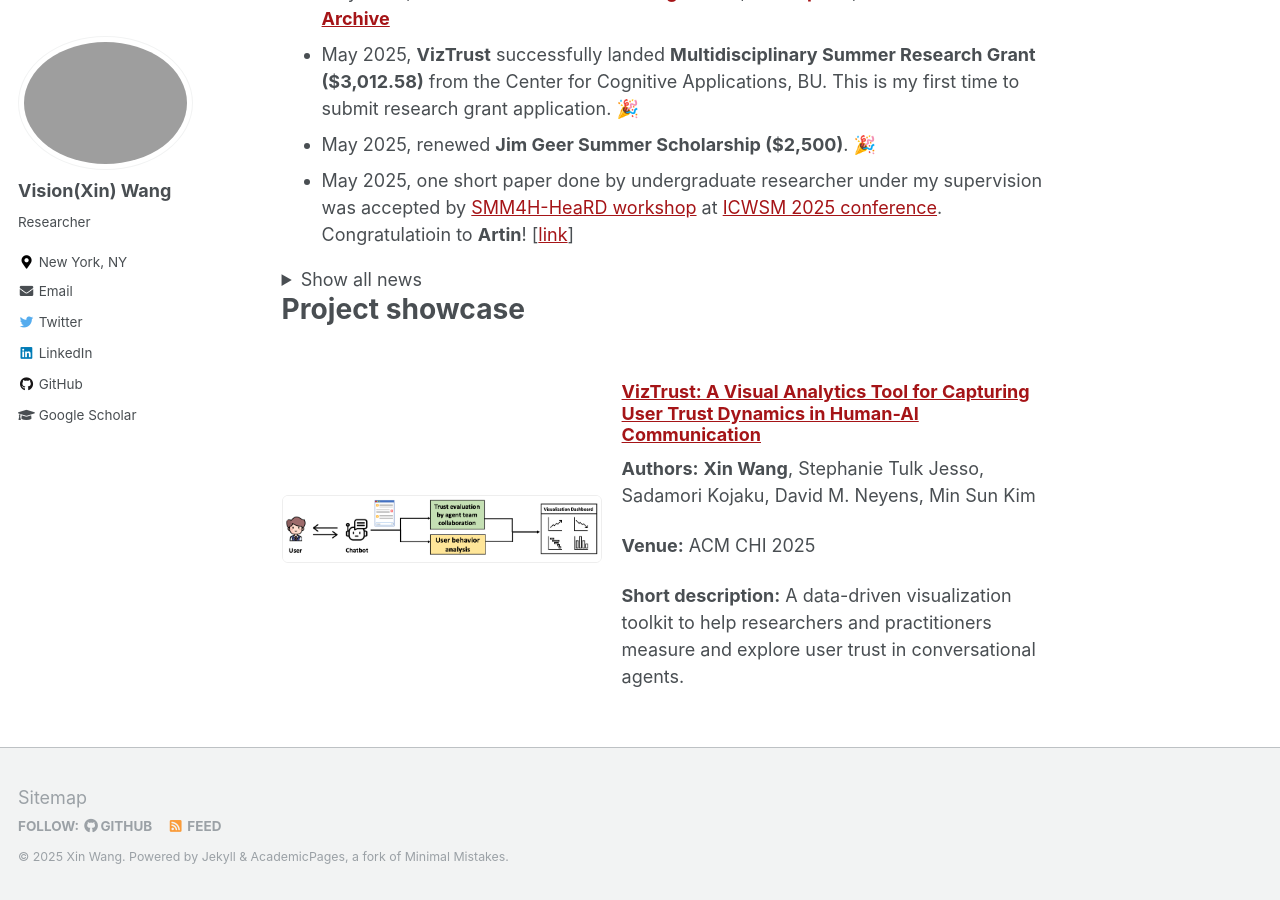
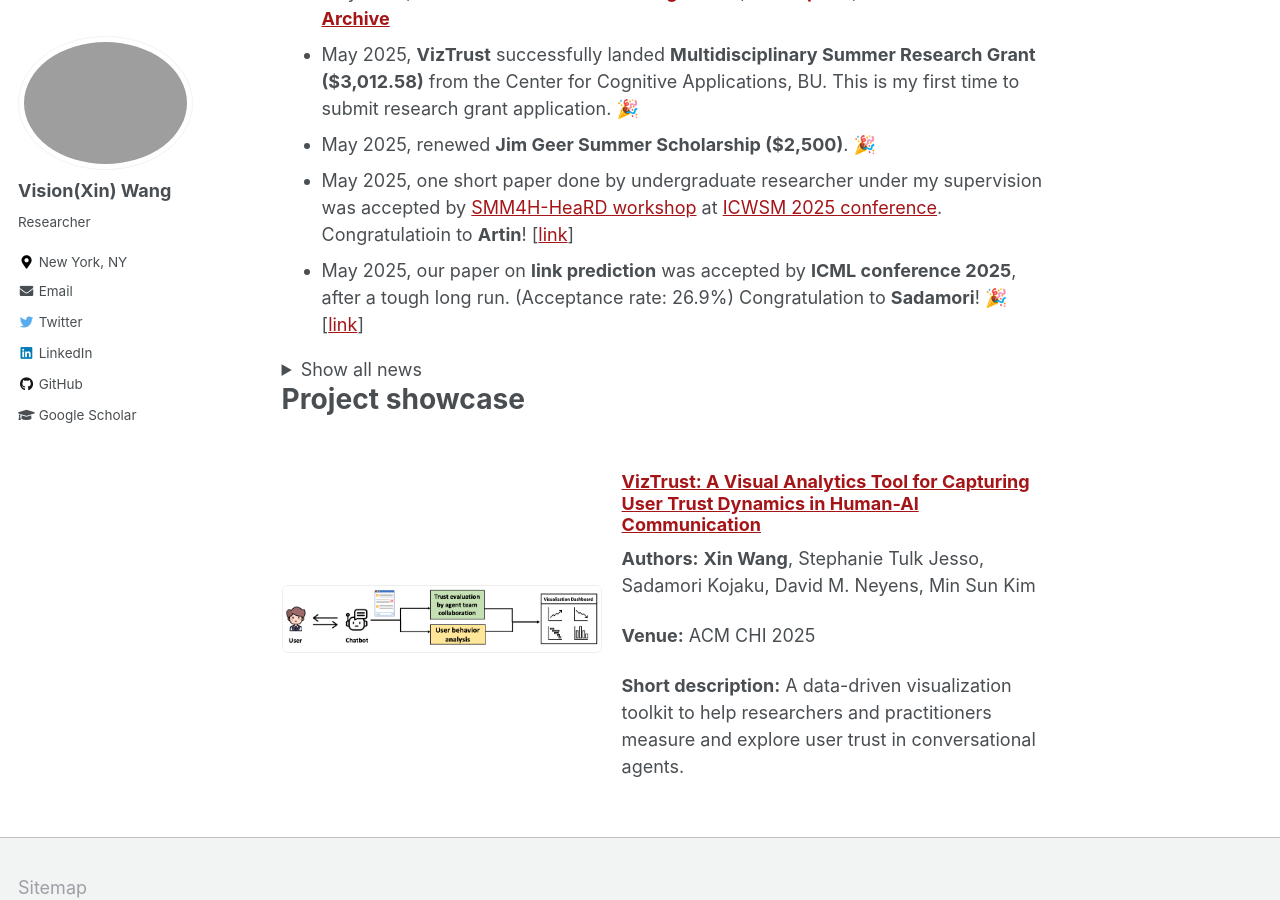
Before and after one commit to xin-wang-kr/xin-wang-kr.github.io, a Jekyll site: the page built from _pages/about.md, in a window 1280 px wide and 900 px high, scrolled down 835 px. Built offline with Jekyll 4.4.1, drawn with Linux system fonts in a browser that asks for light colours.

Commit message:
Update about.md

```diff
--- a/_pages/about.md
+++ b/_pages/about.md
@@ -45,11 +45,11 @@
 Cognitive Applications, BU. This is my first time to submit research grant application. 🎉
 * May 2025, renewed __Jim Geer Summer Scholarship ($2,500)__. 🎉
 * May 2025, one short paper done by undergraduate researcher under my supervision was accepted by [SMM4H-HeaRD workshop](https://healthlanguageprocessing.org/smm4h-2025/) at [ICWSM 2025 conference](https://www.icwsm.org/2025/index.html). Congratulatioin to __Artin__! [[link](https://at2a.github.io/BingAster-ICWSM25/)]
+* May 2025, our paper on __link prediction__ was accepted by __ICML conference 2025__, after a tough long run. (Acceptance rate:  26.9%) Congratulation to __Sadamori__! 🎉 [[link](https://arxiv.org/abs/2405.14985)]
 
 <details class="news-fold" markdown="1">
 <summary>Show all news</summary>
 
-* May 2025, our paper on __link prediction__ was accepted by __ICML conference 2025__, after a tough long run. (Acceptance rate:  26.9%) Congratulation to __Sadamori__! 🎉 [[link](https://arxiv.org/abs/2405.14985)]
 * Apr 2025, served as __Session Chair__ for __Conversations with AI paper session__ at __the ACM CHI conference 2025__. [[link](https://programs.sigchi.org/chi/2025/program/session/195020)]
 * Feb 2025, my first-authored paper on __VizTrust__ was accepted by __the ACM CHI conference 2025__ as a late breaking work. (Acceptance rate: 32.83%) This is a big encouragement after uneasy process. 🎉 [[link](https://xin-wang-kr.github.io/VizTrust-CHI25/)]
 * Feb 2025, gained __Ninja tier certificate__ in [LLM Agents Hackathon](https://llmagents-learning.org/f24) held by [The Berkeley Center for Responsible, Decentralized Intelligence (RDI)](https://rdi.berkeley.edu/).
```
